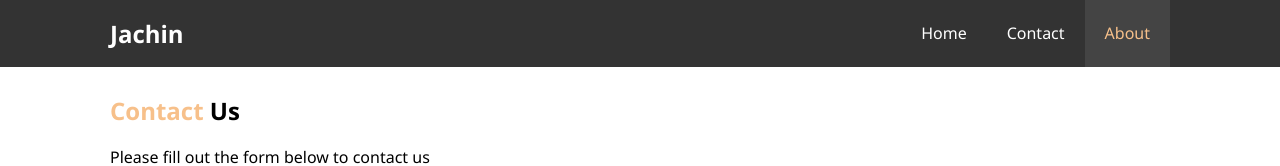
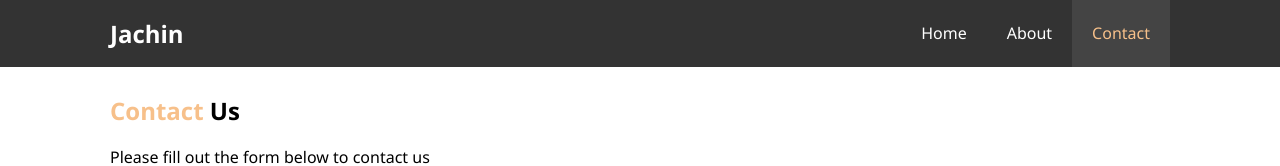
Before and after one commit to jiaqingc/hotel-website, a plain HTML site: page contact.html in a window 1280 px wide. Shown: the top 166 px of the page. Drawn offline with Linux system fonts and the light colour scheme.

```diff
--- a/contact.html
+++ b/contact.html
@@ -17,8 +17,8 @@
                 <h1 class="logo"><a href="index.html">Jachin</a></h1>
                 <ul>
                     <li><a href="index.html">Home</a></li>
-                    <li><a href="contact.html">Contact</a></li>
-                    <li><a class="current" href="about.html">About</a></li>
+                    <li><a href="contact.html">About</a></li>
+                    <li><a class="current" href="about.html">Contact</a></li>
                 </ul>
             </div>
         </nav>
```
Also changed, not shown: img/person-1.jpg (added), img/person-2.jpg (added), img/photo-1.jpg (added), img/photo-2.jpg (added), img/showcase.jpg (added), img/test-bg.jpg (added), 1 other file.
